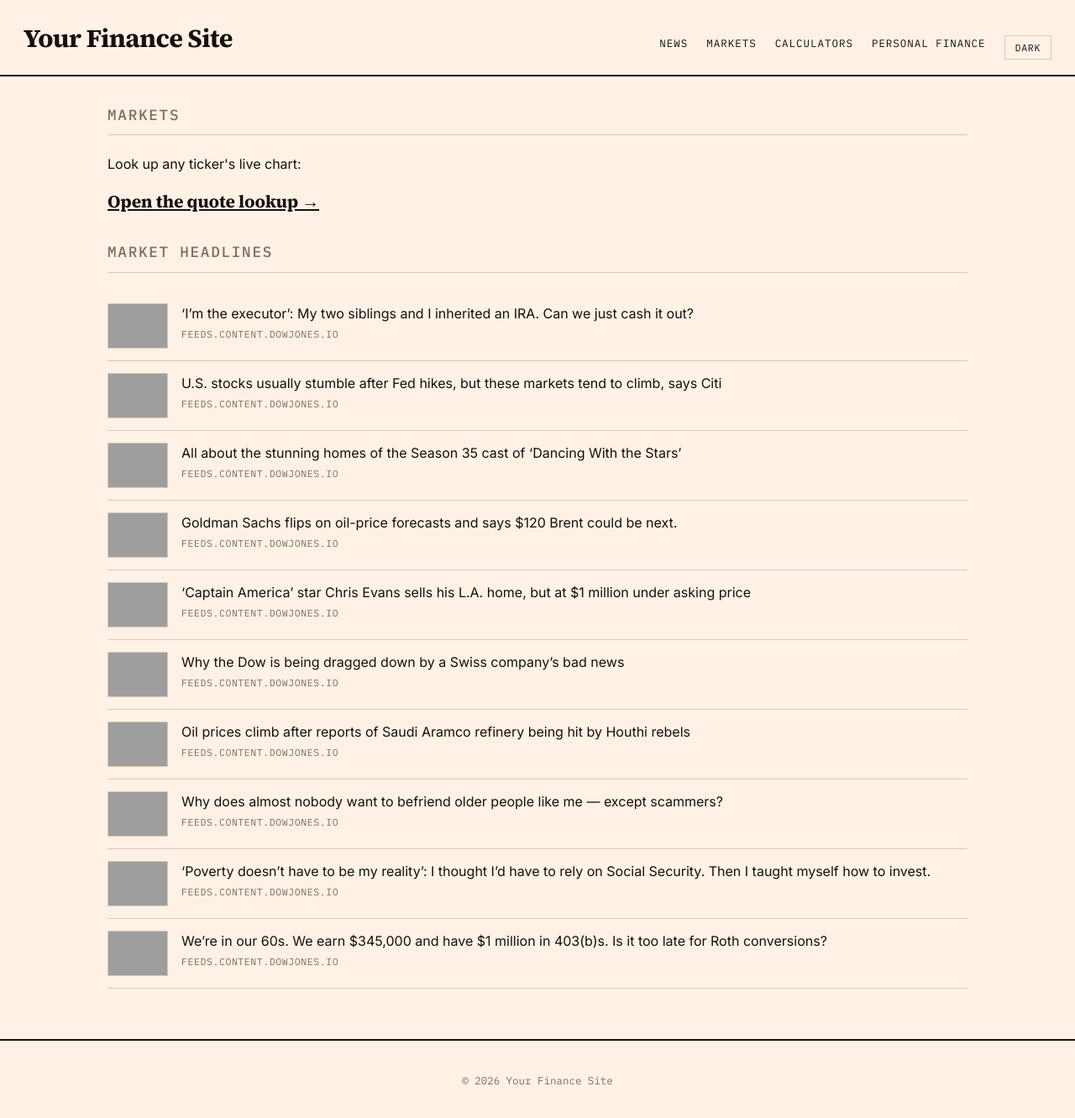
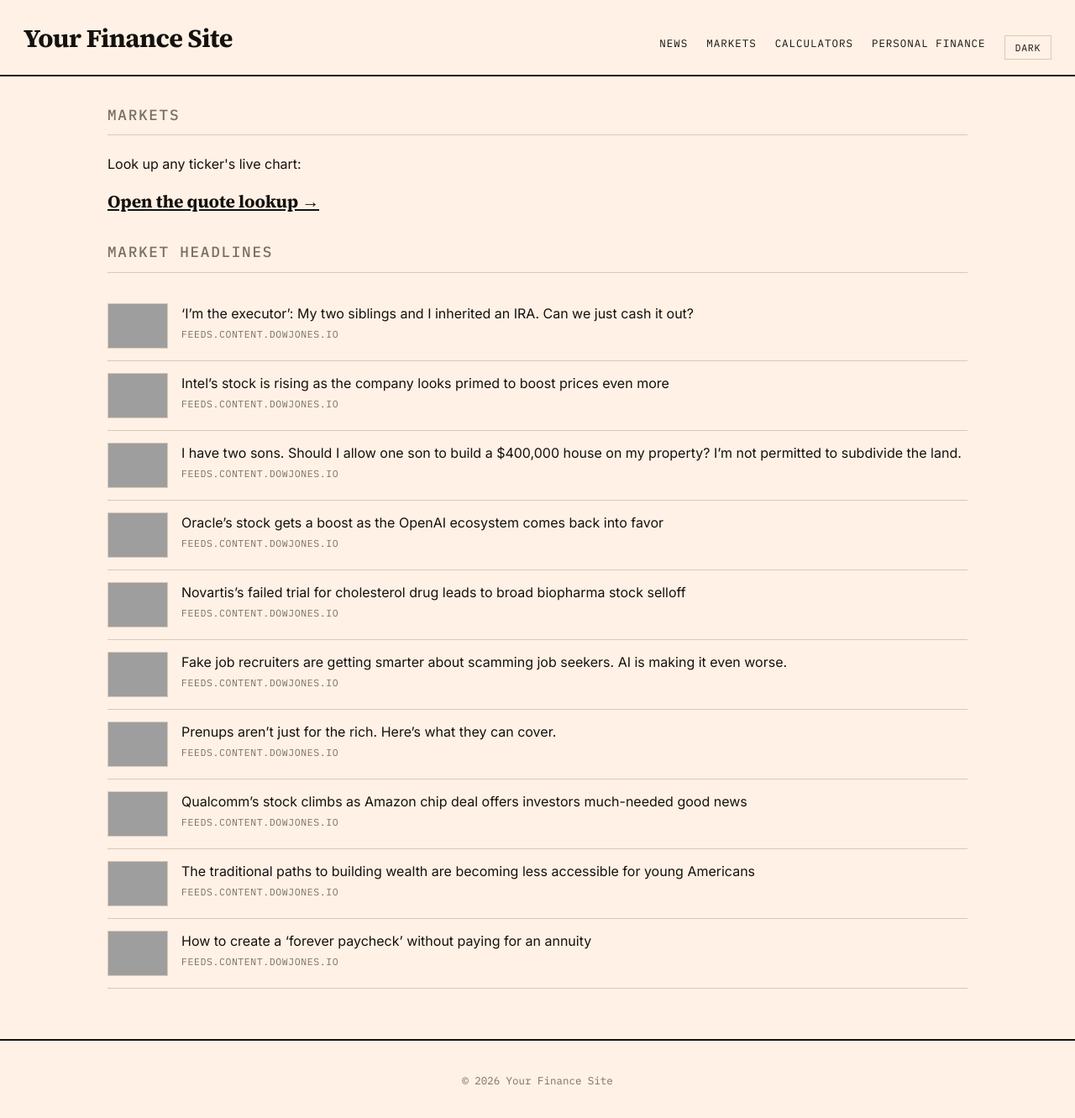
Before and after one commit to GlobTechCo/globtechco.github.io, a Jekyll site: the page built from markets.html, in a window 1280 px wide, cut to the strip 0-1335 px from the top of the page. Shown: the top 1331 px of the strip at 84% size. Built offline with Jekyll 4.4.1, drawn with Linux system fonts in a browser that asks for light colours; a script that is not in the unit is left out; grey boxes are pictures that could not be loaded.

Commit message:
Auto-content update 2026-09-08

```diff
--- a/_data/aggregator.yml
+++ b/_data/aggregator.yml
@@ -1,50 +1,50 @@
 - title: "\u2018I\u2019m the executor\u2019: My two siblings and I inherited an IRA. Can we just cash it out?"
   link: "https://www.marketwatch.com/story/im-the-executor-my-two-siblings-and-i-inherited-an-ira-can-we-just-cash-it-out-dafc5b8d?mod=mw_rss_topstories"
   source: "feeds.content.dowjones.io"
-  pubdate: "Tue, 08 Sep 2026 10:15:00 GMT"
+  pubdate: "Tue, 08 Sep 2026 15:30:00 GMT"
   image: "https://images.mktw.net/im-51979575"
-- title: "U.S. stocks usually stumble after Fed hikes, but these markets tend to climb, says Citi"
-  link: "https://www.marketwatch.com/story/u-s-stocks-usually-stumble-after-fed-hikes-but-these-markets-tend-to-climb-says-citi-f031ca37?mod=mw_rss_topstories"
+- title: "Intel\u2019s stock is rising as the company looks primed to boost prices even more"
+  link: "https://www.marketwatch.com/story/intels-stock-is-rising-as-the-company-looks-primed-to-boost-prices-even-more-8b8dfc99?mod=mw_rss_topstories"
   source: "feeds.content.dowjones.io"
-  pubdate: "Tue, 08 Sep 2026 09:12:00 GMT"
-  image: "https://images.mktw.net/im-259731"
-- title: "All about the stunning homes of the Season 35 cast of \u2018Dancing With the Stars\u2019"
-  link: "https://www.marketwatch.com/story/all-about-the-stunning-homes-of-the-season-35-cast-of-dancing-with-the-stars-d8f7a0a0?mod=mw_rss_topstories"
+  pubdate: "Tue, 08 Sep 2026 15:20:00 GMT"
+  image: "https://images.mktw.net/im-70415856"
+- title: "I have two sons. Should I allow one son to build a $400,000 house on my property? I\u2019m not permitted to subdivide the land."
+  link: "https://www.marketwatch.com/story/i-have-two-sons-should-i-allow-one-son-to-build-a-400-000-house-on-my-property-im-not-permitted-to-subdivide-the-land-5ec23b62?mod=mw_rss_topstories"
   source: "feeds.content.dowjones.io"
-  pubdate: "Tue, 08 Sep 2026 09:04:00 GMT"
-  image: "https://images.mktw.net/im-30684884"
-- title: "Goldman Sachs flips on oil-price forecasts and says $120 Brent could be next."
-  link: "https://www.marketwatch.com/story/goldman-sachs-reverses-engines-on-oil-price-forecasts-and-raises-the-specter-of-120-per-barrel-crude-d8da110c?mod=mw_rss_topstories"
+  pubdate: "Tue, 08 Sep 2026 15:00:00 GMT"
+  image: "https://images.mktw.net/im-10973880"
+- title: "Oracle\u2019s stock gets a boost as the OpenAI ecosystem comes back into favor"
+  link: "https://www.marketwatch.com/story/oracles-stock-gets-a-boost-as-the-openai-ecosystem-comes-back-into-favor-f53c8024?mod=mw_rss_topstories"
   source: "feeds.content.dowjones.io"
-  pubdate: "Tue, 08 Sep 2026 09:02:00 GMT"
-  image: "https://images.mktw.net/im-21149240"
-- title: "\u2018Captain America\u2019 star Chris Evans sells his L.A. home, but at $1 million under asking price"
-  link: "https://www.marketwatch.com/story/captain-america-star-chris-evans-sells-his-l-a-home-but-at-1-million-under-asking-price-cfb2852d?mod=mw_rss_topstories"
+  pubdate: "Tue, 08 Sep 2026 14:53:00 GMT"
+  image: "https://images.mktw.net/im-08642920"
+- title: "Novartis\u2019s failed trial for cholesterol drug leads to broad biopharma stock selloff"
+  link: "https://www.marketwatch.com/story/novartiss-failed-trial-for-cholesterol-drug-leads-to-broad-biopharma-selloff-2d487746?mod=mw_rss_topstories"
   source: "feeds.content.dowjones.io"
-  pubdate: "Tue, 08 Sep 2026 09:01:00 GMT"
-  image: "https://images.mktw.net/im-71153951"
-- title: "Why the Dow is being dragged down by a Swiss company\u2019s bad news"
-  link: "https://www.marketwatch.com/story/why-the-dow-is-being-dragged-down-by-a-swiss-companys-bad-news-7d3eaa06?mod=mw_rss_topstories"
+  pubdate: "Tue, 08 Sep 2026 14:37:00 GMT"
+  image: "https://images.mktw.net/im-72691248"
+- title: "Fake job recruiters are getting smarter about scamming job seekers. AI is making it even worse."
+  link: "https://www.marketwatch.com/story/fake-job-recruiters-are-getting-smarter-about-scamming-job-seekers-ai-is-making-it-even-worse-7cbc4cac?mod=mw_rss_topstories"
   source: "feeds.content.dowjones.io"
-  pubdate: "Tue, 08 Sep 2026 08:15:00 GMT"
-  image: "https://images.mktw.net/im-59807010"
-- title: "Oil prices climb after reports of Saudi Aramco refinery being hit by Houthi rebels"
-  link: "https://www.marketwatch.com/story/oil-prices-hit-near-seven-week-highs-before-edging-lower-as-iran-plans-to-increase-control-of-hormuz-5070167c?mod=mw_rss_topstories"
+  pubdate: "Tue, 08 Sep 2026 14:29:00 GMT"
+  image: "https://images.mktw.net/im-51710110"
+- title: "Prenups aren\u2019t just for the rich. Here\u2019s what they can cover."
+  link: "https://www.marketwatch.com/story/prenups-arent-just-for-the-rich-heres-what-they-can-cover-ac59f5f4?mod=mw_rss_topstories"
   source: "feeds.content.dowjones.io"
-  pubdate: "Tue, 08 Sep 2026 03:09:00 GMT"
-  image: "https://images.mktw.net/im-40275731"
-- title: "Why does almost nobody want to befriend older people like me \u2014 except scammers?"
-  link: "https://www.marketwatch.com/story/why-does-almost-nobody-want-to-befriend-older-people-like-me-except-scammers-fda849d1?mod=mw_rss_topstories"
+  pubdate: "Tue, 08 Sep 2026 14:11:00 GMT"
+  image: "https://images.mktw.net/im-73967856"
+- title: "Qualcomm\u2019s stock climbs as Amazon chip deal offers investors much-needed good news"
+  link: "https://www.marketwatch.com/story/qualcomms-stock-climbs-as-amazon-chip-deal-offers-investors-some-much-needed-good-news-5b6a95ca?mod=mw_rss_topstories"
   source: "feeds.content.dowjones.io"
-  pubdate: "Mon, 07 Sep 2026 22:00:00 GMT"
-  image: "https://images.mktw.net/im-39792082"
-- title: "\u2018Poverty doesn\u2019t have to be my reality\u2019: I thought I\u2019d have to rely on Social Security. Then I taught myself how to invest."
-  link: "https://www.marketwatch.com/story/i-didnt-know-what-i-didnt-know-i-thought-id-have-to-depend-on-social-security-then-i-taught-myself-how-to-invest-0129870b?mod=mw_rss_topstories"
+  pubdate: "Tue, 08 Sep 2026 14:10:00 GMT"
+  image: "https://images.mktw.net/im-602140"
+- title: "The traditional paths to building wealth are becoming less accessible for young Americans"
+  link: "https://www.marketwatch.com/story/the-traditional-paths-to-building-wealth-are-becoming-less-accessible-for-young-americans-80112c08?mod=mw_rss_topstories"
   source: "feeds.content.dowjones.io"
-  pubdate: "Mon, 07 Sep 2026 19:30:00 GMT"
-  image: "https://images.mktw.net/im-10854269"
-- title: "We\u2019re in our 60s. We earn $345,000 and have $1 million in 403(b)s. Is it too late for Roth conversions?"
-  link: "https://www.marketwatch.com/story/were-in-our-60s-my-wife-and-i-have-345-000-in-annual-pensions-and-1-million-in-403-b-s-is-it-too-late-for-roth-conversions-5df35d42?mod=mw_rss_topstories"
+  pubdate: "Tue, 08 Sep 2026 14:00:00 GMT"
+  image: "https://images.mktw.net/im-81709067"
+- title: "How to create a \u2018forever paycheck\u2019 without paying for an annuity"
+  link: "https://www.marketwatch.com/story/how-to-create-a-forever-paycheck-without-paying-for-an-annuity-e5d171d3?mod=mw_rss_topstories"
   source: "feeds.content.dowjones.io"
-  pubdate: "Mon, 07 Sep 2026 16:30:00 GMT"
-  image: "https://images.mktw.net/im-73906186"
+  pubdate: "Tue, 08 Sep 2026 13:50:00 GMT"
+  image: "https://images.mktw.net/im-65749290"
```
